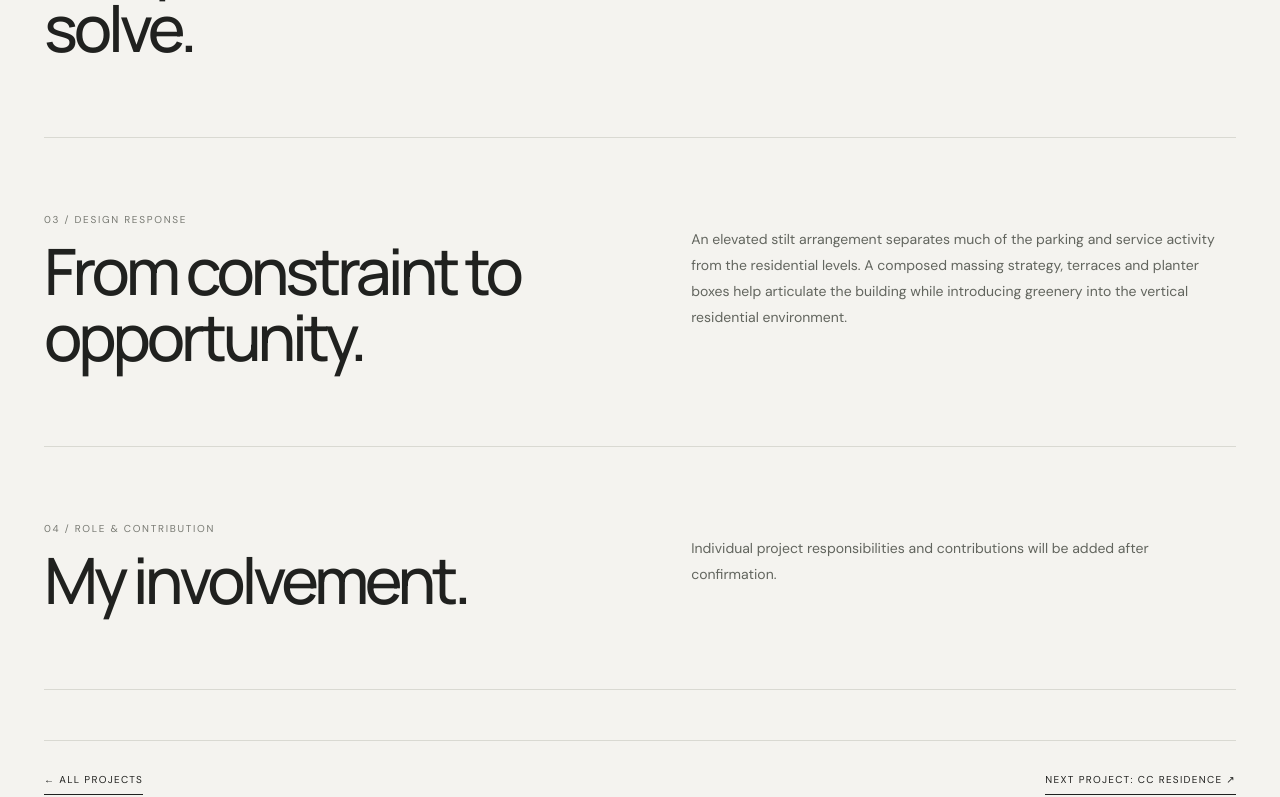
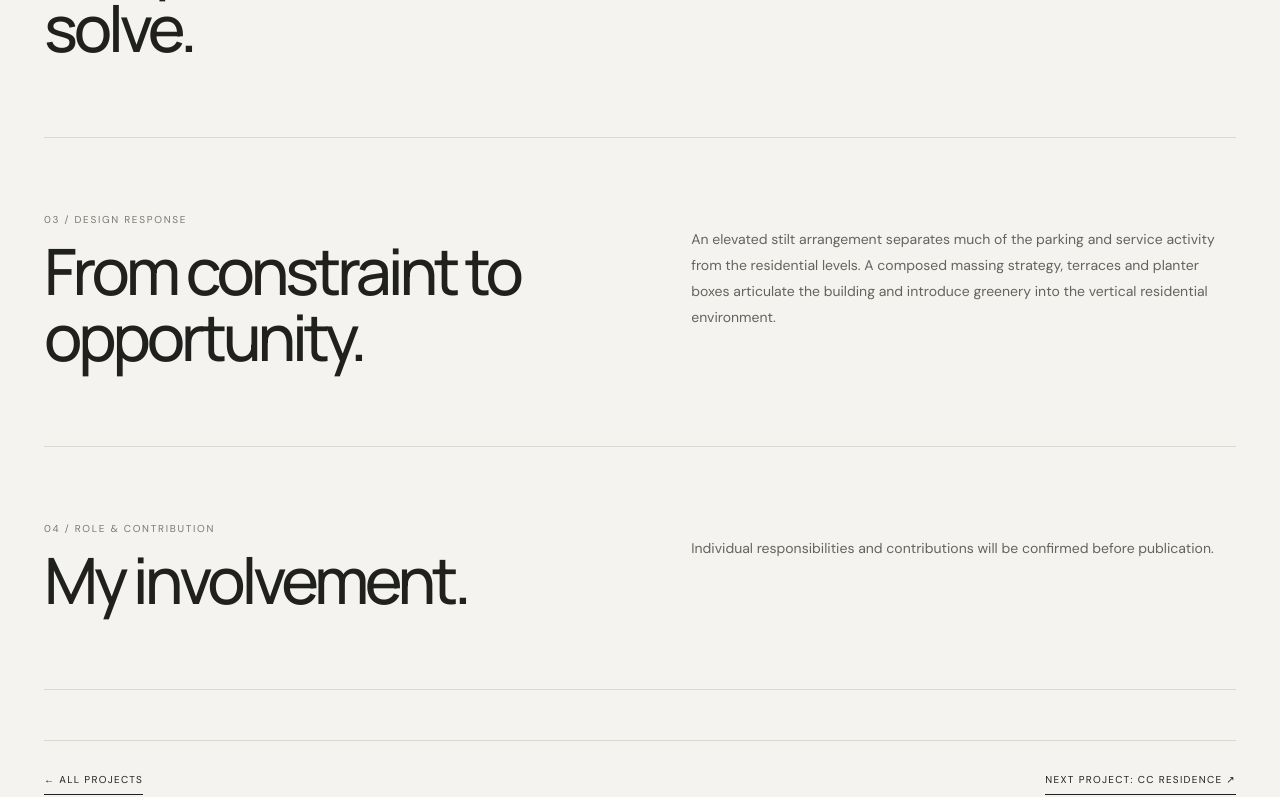
Before and after one commit to adetunjikunlere01-ops/kunlere-adetunji-portfolio, a Next.js app: page /projects/avisterra-residence-2 in a window 1280 px wide. Shown: the part 1675-2472 px from the top of the page. Built offline with nearby package versions, Linux system fonts and the light colour scheme.

Commit message:
Add project image galleries and refine case study content

```diff
--- a/src/data/projects.ts
+++ b/src/data/projects.ts
@@ -1,51 +1,10 @@
 export type Project = {
-  slug: string; title: string; location: string; typology: string; status: string;
-  category: "Residential" | "Multi-family"; year: string; summary: string;
-  brief: string; challenge: string; response: string; facts: { label: string; value: string }[];
-  roleNote: string; accent: string;
+ slug:string;title:string;location:string;typology:string;status:string;category:"Residential"|"Multi-family";year:string;summary:string;brief:string;challenge:string;response:string;facts:{label:string;value:string}[];roleNote:string;accent:string;images:string[];
 };
-
-export const projects: Project[] = [
-  {
-    slug: "avisterra-residence-2", title: "Avisterra Residence 2", location: "Lekki Phase 1, Lagos",
-    typology: "Luxury condominium · 18 units", status: "Status to confirm", category: "Multi-family", year: "To be confirmed",
-    summary: "A compact urban site becomes the setting for an 18-unit residential development, organised around an elevated ground plane and a sequence of private and shared outdoor spaces.",
-    brief: "The proposal accommodates 18 residential units on a 1,009.79 sqm site in Lekki Phase 1. The brief called for a high-quality condominium with resident parking, shared amenities and a clear arrival sequence.",
-    challenge: "The central design question was how to accommodate the required residential density, parking and amenity spaces without allowing the building to feel congested or compromising the quality of the ground plane.",
-    response: "An elevated stilt arrangement separates much of the parking and service activity from the residential levels. A composed massing strategy, terraces and planter boxes help articulate the building while introducing greenery into the vertical residential environment.",
-    facts: [{label:"Site area",value:"1,009.79 sqm"},{label:"Residential units",value:"18"},{label:"Configuration",value:"Ground + 4 floors + penthouse"},{label:"Location",value:"Lekki Phase 1, Lagos"}],
-    roleNote: "Individual project responsibilities and contributions will be added after confirmation.", accent:"olive"
-  },
-  {
-    slug: "cc-residence", title: "CC Residence", location: "Cowrie Creek Estate, Ikate, Lagos",
-    typology: "Semi-detached residential · 2 homes", status: "Status to confirm", category: "Residential", year: "To be confirmed",
-    summary: "A pair of contemporary family homes shaped by privacy, outdoor living and a layered architectural language suited to a waterfront estate setting.",
-    brief: "The project is a semi-detached twin residential development on an 830.29 sqm site within Cowrie Creek Estate, Ikate. The brief brings together generous family living spaces, private outdoor areas and a distinct identity for each home within a coherent pair.",
-    challenge: "The design needed to balance the visual unity of the two homes with privacy between households, while making the most of the site's dimensions and the relationship between interior spaces and the rear garden.",
-    response: "A three-level composition, perforated breeze-block screens and a private rear pool create layers of privacy and shade. The screens give the façade depth while moderating views and daylight.",
-    facts: [{label:"Site area",value:"830.29 sqm"},{label:"Development",value:"Semi-detached twin homes"},{label:"Configuration",value:"Ground + first + penthouse / sky terrace"},{label:"Location",value:"Cowrie Creek Estate, Ikate"}],
-    roleNote: "Individual project responsibilities and contributions will be added after confirmation.", accent:"sand"
-  },
-  {
-    slug: "rainbow-court", title: "Rainbow Court", location: "Lekki Phase 1, Lagos",
-    typology: "Multi-family residential", status: "Status to confirm", category: "Multi-family", year: "To be confirmed",
-    summary: "A multi-family residential scheme that brings different apartment typologies together through a layered façade and a clear hierarchy of shared and private spaces.",
-    brief: "The development combines lower-level duplexes with upper-level maisonettes. Its brief required a varied residential offer supported by communal amenities and a strong architectural identity.",
-    challenge: "The project brings together different dwelling types within one building. The design challenge is to maintain privacy, daylight and legibility while coordinating the spatial, structural and building-services requirements of the varied units.",
-    response: "A layered façade, deep overhangs and planter terraces help mediate sun and views. The design also considers the transition between private dwellings and shared amenity spaces, including a rooftop pool.",
-    facts: [{label:"Typology",value:"Duplexes and maisonettes"},{label:"Key elements",value:"Layered façade and planter terraces"},{label:"Amenity",value:"Rooftop pool"},{label:"Location",value:"Lekki Phase 1, Lagos"}],
-    roleNote: "Individual project responsibilities and contributions will be added after confirmation.", accent:"clay"
-  },
-  {
-    slug: "wonderpark-5", title: "Wonderpark 5", location: "Lekki Peninsula Scheme 1, Lagos",
-    typology: "Residential development · 17 units", status: "Status to confirm", category: "Multi-family", year: "To be confirmed",
-    summary: "A five-level residential proposal for 17 two-bedroom apartments, combining an open arrival level with shared facilities and rooftop leisure spaces.",
-    brief: "The proposal accommodates 17 two-bedroom apartments within a five-level building. The wider brief includes parking, concierge, a gym and shared leisure amenities.",
-    challenge: "The design has to organise residential access, parking and communal facilities within a compact urban footprint, while giving the building a recognisable identity and maintaining a welcoming ground level.",
-    response: "An open pilotis level supports parking and arrival functions. Resident amenities, including a gym and dual infinity pools, extend the programme beyond the apartments, while the façade gives the building a distinct visual rhythm.",
-    facts: [{label:"Apartments",value:"17 two-bedroom units"},{label:"Building",value:"Five levels"},{label:"Amenities",value:"Concierge, gym and dual infinity pools"},{label:"Location",value:"Lekki Peninsula Scheme 1"}],
-    roleNote: "Individual project responsibilities and contributions will be added after confirmation.", accent:"blue"
-  }
+export const projects:Project[]=[
+{slug:"avisterra-residence-2",title:"Avisterra Residence 2",location:"Lekki Phase 1, Lagos",typology:"Luxury condominium · 18 units",status:"Status to confirm",category:"Multi-family",year:"To be confirmed",summary:"An 18-unit residential development organised around an elevated ground plane and a sequence of private and shared outdoor spaces.",brief:"The proposal accommodates 18 residential units on a 1,009.79 sqm site in Lekki Phase 1. The brief called for a high-quality condominium with resident parking, shared amenities and a clear arrival sequence.",challenge:"How can the required residential density, parking and amenity spaces be accommodated without allowing the building to feel congested or compromising the quality of the ground plane?",response:"An elevated stilt arrangement separates much of the parking and service activity from the residential levels. A composed massing strategy, terraces and planter boxes articulate the building and introduce greenery into the vertical residential environment.",facts:[{label:"Site area",value:"1,009.79 sqm"},{label:"Residential units",value:"18"},{label:"Configuration",value:"Ground + 4 floors + penthouse"},{label:"Location",value:"Lekki Phase 1, Lagos"}],roleNote:"Individual responsibilities and contributions will be confirmed before publication.",accent:"olive",images:["/images/avisterra/avisterra-01.webp","/images/avisterra/avisterra-02.webp","/images/avisterra/avisterra-03.webp","/images/avisterra/avisterra-04.webp"]},
+{slug:"cc-residence",title:"CC Residence",location:"Cowrie Creek Estate, Ikate, Lagos",typology:"Semi-detached residential · 2 homes",status:"Status to confirm",category:"Residential",year:"To be confirmed",summary:"A pair of contemporary family homes shaped by privacy, outdoor living and a layered architectural language.",brief:"A semi-detached twin residential development on an 830.29 sqm site within Cowrie Creek Estate, Ikate. The brief brings together generous family spaces, private outdoor areas and a distinct identity for each home.",challenge:"Balance the visual unity of the two homes with privacy between households, while making the most of the site and the relationship between interior spaces and the rear garden.",response:"A three-level composition, perforated breeze-block screens and a private rear pool create layers of privacy and shade. The screens give the façade depth while moderating views and daylight.",facts:[{label:"Site area",value:"830.29 sqm"},{label:"Development",value:"Semi-detached twin homes"},{label:"Configuration",value:"Ground + first + penthouse / sky terrace"},{label:"Location",value:"Cowrie Creek Estate, Ikate"}],roleNote:"Individual responsibilities and contributions will be confirmed before publication.",accent:"sand",images:["/images/cc-residence/cc-residence-01.webp","/images/cc-residence/cc-residence-02.webp","/images/cc-residence/cc-residence-03.webp","/images/cc-residence/cc-residence-04.webp"]},
+{slug:"rainbow-court",title:"Rainbow Court",location:"Lekki Phase 1, Lagos",typology:"Multi-family residential",status:"Status to confirm",category:"Multi-family",year:"To be confirmed",summary:"A multi-family residential scheme bringing different apartment typologies together through a layered façade and shared amenities.",brief:"The development combines lower-level duplexes with upper-level maisonettes. Its brief required a varied residential offer supported by communal amenities and a strong architectural identity.",challenge:"Maintain privacy, daylight and legibility while coordinating spatial, structural and building-services requirements across different dwelling types.",response:"A layered façade, deep overhangs and planter terraces mediate sun and views. The design also considers the transition between private dwellings and shared amenity spaces, including a rooftop pool.",facts:[{label:"Typology",value:"Duplexes and maisonettes"},{label:"Key elements",value:"Layered façade and planter terraces"},{label:"Amenity",value:"Rooftop pool"},{label:"Location",value:"Lekki Phase 1, Lagos"}],roleNote:"Individual responsibilities and contributions will be confirmed before publication.",accent:"clay",images:["/images/rainbow-court/rainbow-court-01.webp","/images/rainbow-court/rainbow-court-02.webp","/images/rainbow-court/rainbow-court-03.webp","/images/rainbow-court/rainbow-court-04.webp","/images/rainbow-court/rainbow-court-05.webp"]},
+{slug:"wonderpark-5",title:"Wonderpark 5",location:"Lekki Peninsula Scheme 1, Lagos",typology:"Residential development · 17 units",status:"Status to confirm",category:"Multi-family",year:"To be confirmed",summary:"A five-level residential proposal combining an open arrival level, shared facilities and rooftop leisure spaces.",brief:"The proposal accommodates 17 two-bedroom apartments within a five-level building. The wider brief includes parking, concierge, a gym and shared leisure amenities.",challenge:"Organise residential access, parking and communal facilities within a compact urban footprint, while giving the building a recognisable identity and maintaining a welcoming ground level.",response:"An open pilotis level supports parking and arrival functions. Resident amenities, including a gym and dual infinity pools, extend the programme beyond the apartments.",facts:[{label:"Apartments",value:"17 two-bedroom units"},{label:"Building",value:"Five levels"},{label:"Amenities",value:"Concierge, gym and dual infinity pools"},{label:"Location",value:"Lekki Peninsula Scheme 1"}],roleNote:"Individual responsibilities and contributions will be confirmed before publication.",accent:"blue",images:["/images/wonderpark-5/wonderpark-5-01.webp","/images/wonderpark-5/wonderpark-5-02.webp","/images/wonderpark-5/wonderpark-5-03.webp","/images/wonderpark-5/wonderpark-5-04.webp"]}
 ];
-
-export const getProject = (slug: string) => projects.find((project) => project.slug === slug);
+export const getProject=(slug:string)=>projects.find(p=>p.slug===slug);
```
